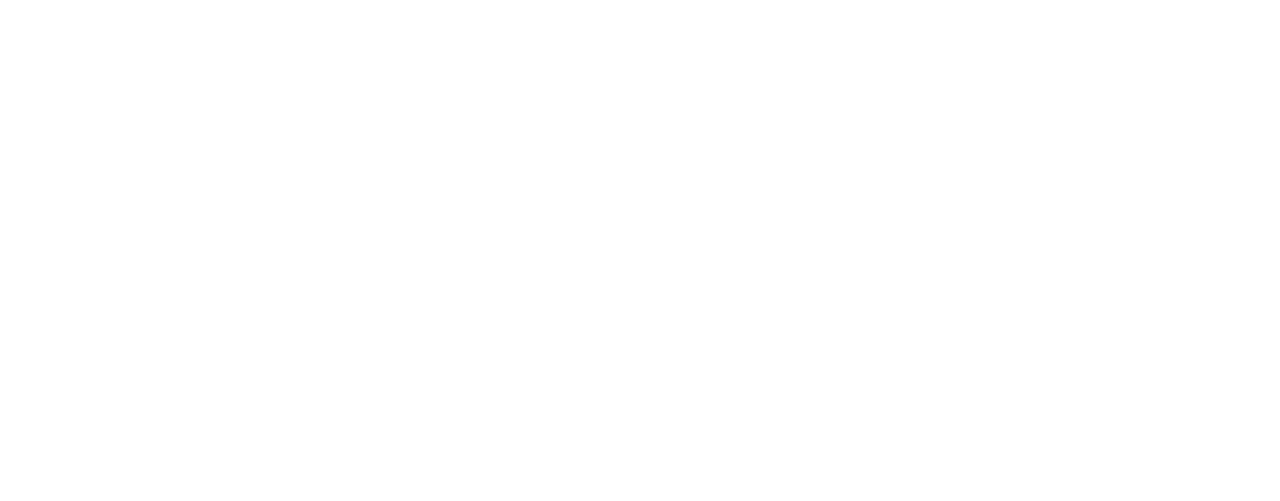
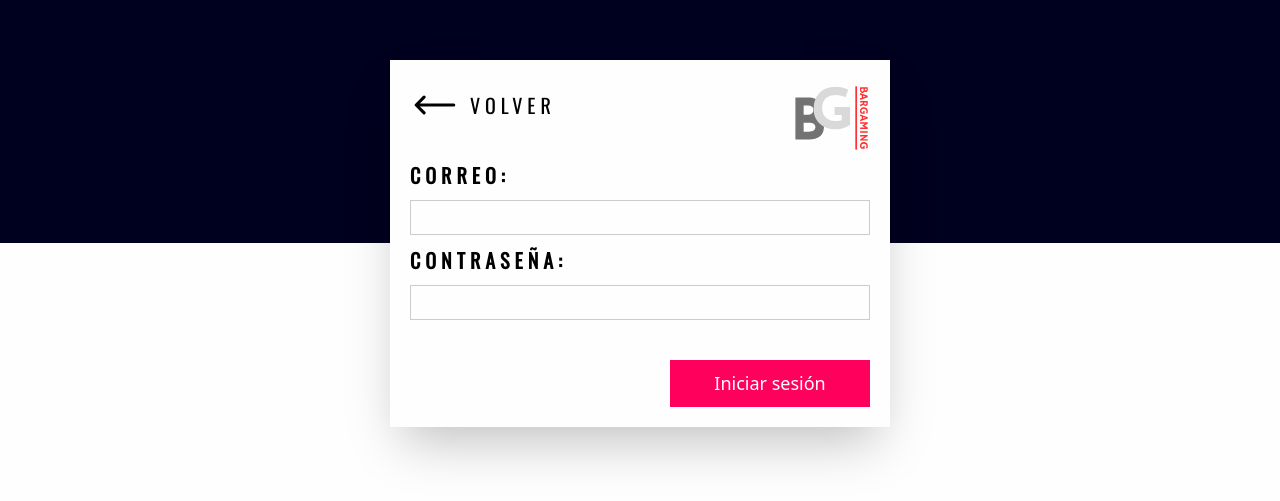
Before and after one commit to Sirious4k/ip-evaluacion1-fullstack2, a React (Vite) app: page /login in a window 1280 px wide. Before the commit this address had no page. Shown: the part 157-658 px from the top of the page. Built offline with nearby package versions, Linux system fonts and the light colour scheme.

Commit message:
Creación de LogIn (falta arreglar botón)

```diff
--- a/src/App.jsx
+++ b/src/App.jsx
@@ -5,6 +5,7 @@
 import Computadoras from './pages/Computadores.jsx'
 import Consolas from './pages/Consolas.jsx'
 import SignUp from './pages/SignUp.jsx'
+import LogIn from './pages/LogIn.jsx'
 import MainLayout from './layouts/MainLayout.jsx'
 import LogLayout from './layouts/LogLayout.jsx';
 import { BrowserRouter, Routes, Route } from "react-router-dom";
@@ -27,6 +28,7 @@
         </Route>
 
         <Route element={<LogLayout />}>
+          <Route path="/login" element={<LogIn />} />
           <Route path="/signup" element={<SignUp />} />
         </Route>
       </Routes>
--- a/src/components/Nav.jsx
+++ b/src/components/Nav.jsx
@@ -40,7 +40,7 @@
           <LogoComponent />
           <div className={styles.iconsTopNav}>
             {/* // Falta definir enlace  */}
-            <Link to=''>
+            <Link to='/login'>
               <IconUser className='icon-size hover:!text-[var(--hover)] transition-color ease-in-out duration-300' />
             </Link>
             <Button href='/signup'>Registro</Button >
--- a/src/pages/LogIn.jsx
+++ b/src/pages/LogIn.jsx
@@ -1,20 +1,88 @@
 
 import '../index.css'
 import ArrowIcon from '../assets/icons/icon-arrow.svg?react'
-// import { useEffect } from 'react';
-// import { initForm } from '../utils/form-validation';
+import { useEffect } from 'react';
+import { initForm } from '../utils/form-validation';
 import { Link } from 'react-router-dom'
+import LogoComponent from '../components/LogoComponent';
 
 
 function LogIn() {
+
+    useEffect(() => {
+        initForm();
+    }, []);
+
     const styles = {
         mainStyle: 'flex items-center justify-center min-h-[100vh] !mt-0 main-style  bg-linear-to-b  bg-[linear-gradient(to_bottom,_#00001f_50%,_#fefefe_50%)]  ',
+        boxLogIn: 'flex flex-col max-h-[600px] lg:max-w-[500px] w-full p-8 bg-[var(--white-variant)] shadow-2xl'
+    }
+
+        const formStyles = {
+        formBox: 'flex flex-col w-full h-full  gap-[10px]',
+
+        leftSide: 'flex flex-col w-full h-full gap-[10px] ',
+
+        input: '!border-[#00001f]/20 focus:!border-[#00001f]/70',
+
+        formatTextH2: 'format-text-h2 !mb-0 !text-black',
+        boxButton: 'flex w-full col-2 justify-end',
+        submitButton: 'w-full md:w-[200px] py-[1rem] px-[0.5rem] mt-12 text-center text-[1.8rem] bg-[var(--bg-button)] text-[var(--white-variant)] cursor-pointer transition ease-in-out duration-300 hover:bg-[var(--bg-button-hover)] hover:text-[var(--white-variant-hover)]'
     }
 
     return (
         <div className='container-estatico'>
             <main className={styles.mainStyle}>
+                <div className={styles.boxLogIn}>
+                    <div className='flex justify-between '>
+                        <Link to='/' className='flex w-fit items-center gap-[10px] group cursor-pointer mb-12'>
+                            <ArrowIcon className='size-20 text-black group-hover:text-[var(--bg-button)] transition ease-in-out duration-300' />
+                            <h2 className='format-text-h2 !text-black group-hover:!text-[var(--bg-button)] !mb-0 !font-normal'>
+                                Volver
+                            </h2>
+                        </Link>
+                        <LogoComponent />
+                    </div>
+                    <form id='loginForm' className={formStyles.formBox}>
+                        <div className={formStyles.leftSide}>
+                            <label
+                                htmlFor="correo-log"
+                                className={formStyles.formatTextH2}>
+                                Correo:
+                                <span
+                                    className='error'
+                                    id='error-correo-login'/>
+                                <span />
+                            </label>
+                            <input
+                                type="email"
+                                id='correo-log'
+                                className={formStyles.input} />
 
+                            <label
+                                htmlFor="contrasena-log"
+                                className={formStyles.formatTextH2}>
+                                Contraseña:
+                                <span
+                                    className='error'
+                                    id='error-contrasena-login'>
+                                </span>
+                            </label>
+                            <input
+                                type="password"
+                                id="contrasena-log"
+                                className={formStyles.input} />
+
+                            <div className={formStyles.boxButton}>
+                                <button
+                                    type='submit'
+                                    className={formStyles.submitButton}>
+                                    Iniciar sesión
+                                </button>
+                            </div>
+                        </div>
+                    </form>
+                </div>
             </main>
         </div>
     );
--- a/src/utils/form-validation.js
+++ b/src/utils/form-validation.js
@@ -1,12 +1,16 @@
 export function initForm() {
     const nombre = document.getElementById('nombre');
     const telefono = document.getElementById('telefono');
+    const logCorreo = document.getElementById('correo-log');
     const correo = document.getElementById('correo');
+    const logContrasena = document.getElementById('contrasena-log');
     const contrasena = document.getElementById('contrasena-principal');
     const repiteContrasena = document.getElementById('repite-contrasena');
     const form = document.getElementById('contactForm');
+    const logForm = document.getElementById('loginForm')
     const maxCaracteres = 50;
 
+    // const errores Registro
     const errores = {
         nombre: document.getElementById('error-nombre'),
         telefono: document.getElementById('error-telefono'),
@@ -15,6 +19,13 @@
         repiteContrasena: document.getElementById('error-repite-contrasena')
     };
 
+    //const errores LogIn
+    const logErrores = {
+    logCorreo: document.getElementById('error-correo-login'),
+    logContrasena: document.getElementById('error-contrasena-login'),
+};
+
+    //EventListeners Registro
     if (nombre) {
         nombre.addEventListener('input', () => {
             if (nombre.value.length > maxCaracteres) nombre.value = nombre.value.slice(0, maxCaracteres);
@@ -48,6 +59,20 @@
         });
     }
 
+    //EventListeners LogIn
+    if (logCorreo) {
+    logCorreo.addEventListener('input', () => {
+        if (/^[^\s@]+@[^\s@]+\.[^\s@]+$/.test(logCorreo.value.trim())) logErrores.logCorreo.textContent = '';
+    });
+}
+
+    if (logContrasena) {
+    logContrasena.addEventListener('input', () => {
+        if (logContrasena.value.trim().length >= 8) logErrores.logContrasena.textContent = '';
+    });
+}
+
+    //form Registro
     if (form) {
         form.addEventListener('submit', (e) => {
             e.preventDefault();
@@ -97,4 +122,34 @@
             }
         });
     }
+
+    //form LogIn
+        if (logForm) {
+        logForm.addEventListener('submit', (e) => {
+            e.preventDefault();
+            Object.values(logErrores).forEach(span => span.textContent = '');
+            let isValid = true;
+
+            if (correo.value.trim() === '') {
+                logErrores.correo.textContent = 'Debe ingresar su correo';
+                isValid = false;
+            } else if (!/^[^\s@]+@[^\s@]+\.[^\s@]+$/.test(correo.value.trim())) {
+                logErrores.correo.textContent = 'Correo inválido';
+                isValid = false;
+            }
+
+            if (!logContrasena.value.trim()) {
+                logErrores.logContrasena.textContent = 'Debe ingresar su contraseña';
+                isValid = false;
+            } else if (logContrasena.value.trim().length < 8) {
+                logErrores.logContrasena.textContent = 'La contraseña debe tener al menos 8 caracteres';
+                isValid = false;
+            }
+
+            if (isValid) {
+                alert('Formulario enviado correctamente');
+                logForm.reset();
+            }
+        });
+    }
 }
```
